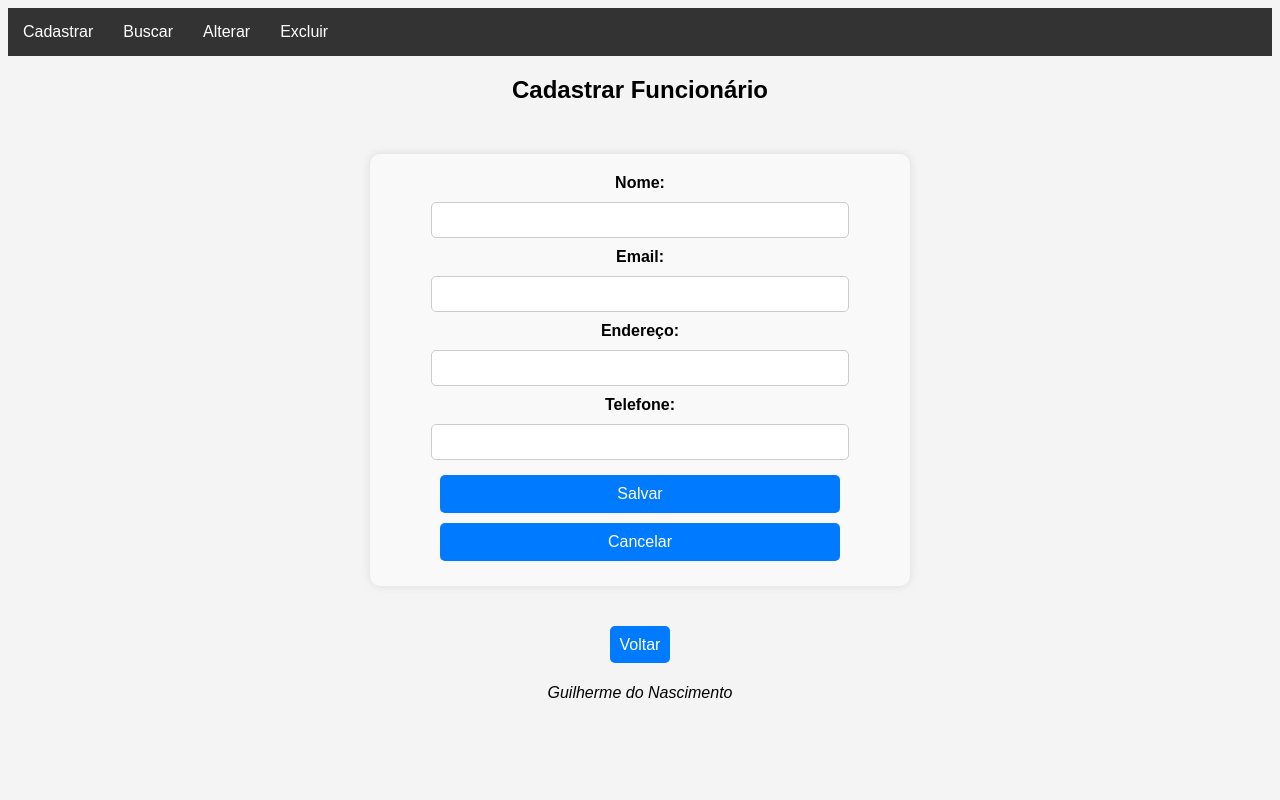
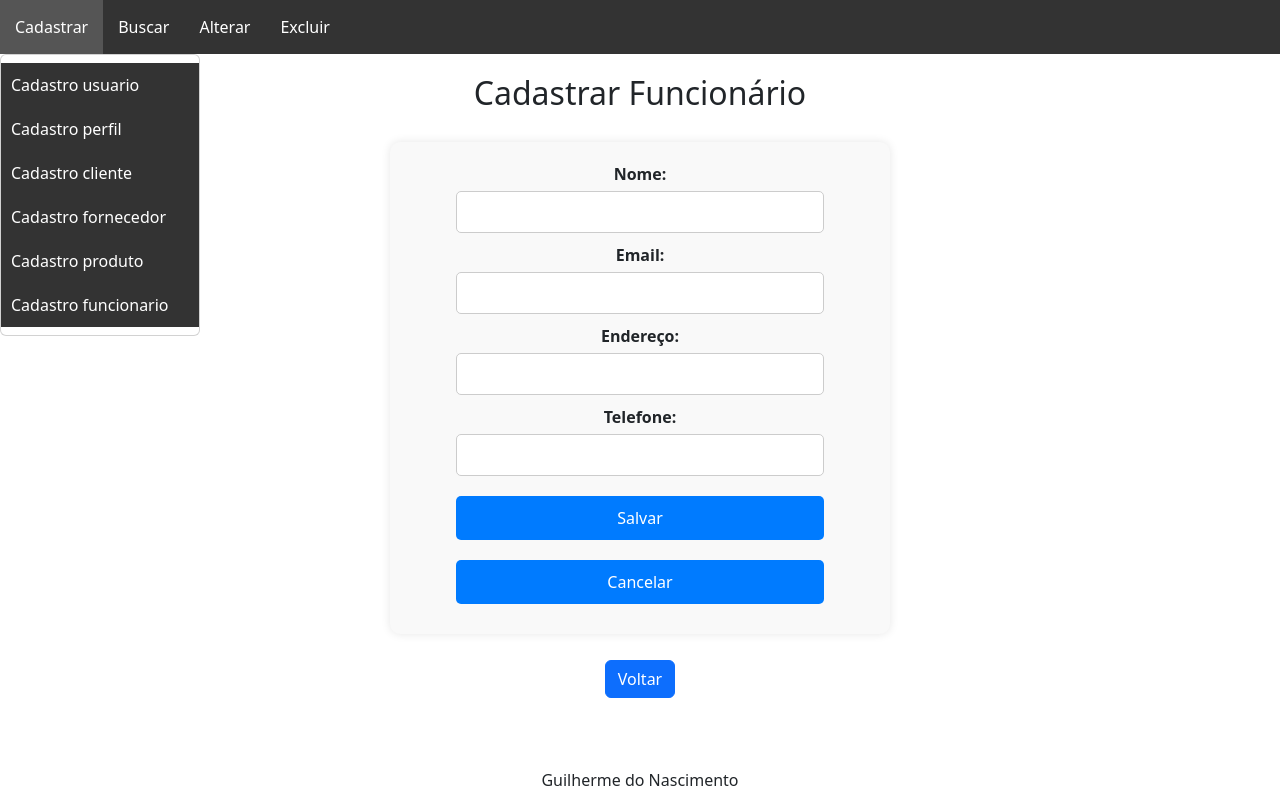
Before and after one commit to Guibe777/guilherme_nascimento_prova, a PHP site: page /cadastro_funcionario.php in a window 1280 px wide. Run offline with PHP 8.4, Linux system fonts and the light colour scheme; a user stored in the database is signed in; data comes from the database, SQL or seed files in the repository.

Commit message:
Cadastro funcionário
Cadastro de funcionários agora possui uma validação, além de ter sofrido pequenas alterações em sua aparência, principalmente nos botões.

```diff
--- a/cadastro_funcionario.php
+++ b/cadastro_funcionario.php
@@ -7,13 +7,14 @@
         echo "Acesso Negado!";
     }
 
+    // Pegando as variáveis via método POST
     if($_SERVER["REQUEST_METHOD"] == "POST") {
         $nome = $_POST['nome_funcionario'];
         $email = $_POST['email'];
         $endereco = $_POST['endereco'];
         $telefone = $_POST['telefone'];
-       #$id_perfil = $_POST['id_perfil'];
 
+        // Aqui falando onde deve mudar as informações
         $sql = "INSERT INTO funcionario(nome_funcionario, email, endereco, telefone) VALUES(:nome_funcionario, :email, :endereco, :telefone)";
         $stmt = $pdo->prepare($sql);
         $stmt->bindParam(':nome_funcionario', $nome);
@@ -21,6 +22,7 @@
         $stmt->bindParam(':endereco', $endereco);
         $stmt->bindParam(':telefone', $telefone);
 
+        // O que deve falar se o funcionário for cadastrado ou se der erro
         if($stmt->execute()) {
             echo "<script> alert('Funcionário cadastrado com sucesso!'); </script>";
         }
@@ -29,7 +31,6 @@
         }
     }
 
-    // Menu
     // Obtendo o nome do perfil do usuário logado
     $id_perfil = $_SESSION['perfil'];
     $sqlPerfil = "SELECT nome_perfil FROM perfil WHERE id_perfil = :id_perfil";
@@ -90,7 +91,17 @@
     <meta name="viewport" content="width=device-width, initial-scale=1.0">
     <title>Cadastrar Funcionário</title>
     <link rel="stylesheet" href="styles.css">
+    <link href="https://cdn.jsdelivr.net/npm/bootstrap@5.3.0/dist/css/bootstrap.min.css" rel="stylesheet">
     <script src="validacoes.js"></script>
+
+    <!-- Deixando os botões mais bonitinhos -->
+    <style>
+        button {
+            margin: 10px;
+            border-radius: 5px;
+        }
+    </style>
+
 </head>
 <body>
 
@@ -113,10 +124,11 @@
         </ul>
     </nav>
 
-    <h2>Cadastrar Funcionário</h2>
-    <form action="cadastro_funcionario.php" method="POST">
+    <!-- Formulário de cadastro -->
+    <center><h2 style="transform: translateY(20px);">Cadastrar Funcionário</h2></center>
+    <form action="cadastro_funcionario.php" method="POST" onsubmit="return validarFuncionario()">
         <label for="nome_funcionario">Nome:</label>
-        <input type="text" id="nome_funcionario" name="nome_funcionario" required>
+        <input type="text" id="nome_funcionario" name="nome_funcionario" oninput="this.value=this.value.replace(/[^a-zA-ZÀ-ÿ\s]/g,'')" required>
 
         <label for="email">Email:</label>
         <input type="email" id="email" name="email" required>
@@ -125,21 +137,15 @@
         <input type="text" id="endereco" name="endereco" required>
 
         <label for="telefone">Telefone:</label>
-        <input type="tel" id="telefone" name="telefone" required>
+        <input type="tel" id="telefone" name="telefone" maxlength="15" required>
 
-        <!--<label for="id_perfil">Perfil</label>
-        <select id="id_perfil" name="id_perfil" required>
-            <option value="1">Administrador</option>
-            <option value="2">Secretária</option>
-            <option value="3">Almoxarife</option>
-            <option value="4">Cliente</option>
-        </select>-->
-
+        <!-- Botões -->
         <button type="submit">Salvar</button>
         <button type="reset">Cancelar</button>
     </form>
 
-    <a href="principal.php" style="color: white; border: none; border-radius: 5px; padding: 10px; background-color: #007bff; font-size: 16px; text-decoration: none; /* remove o sublinhado */">Voltar</a>
+    <!-- Botão de voltar -->
+    <center><a href="principal.php" class="btn btn-primary mt-3" style="transform: translateY(-40px);">Voltar</a></center>
     <center><address style="transform: translateY(30px);">Guilherme do Nascimento</address></center>
 </body>
 </html>
```
